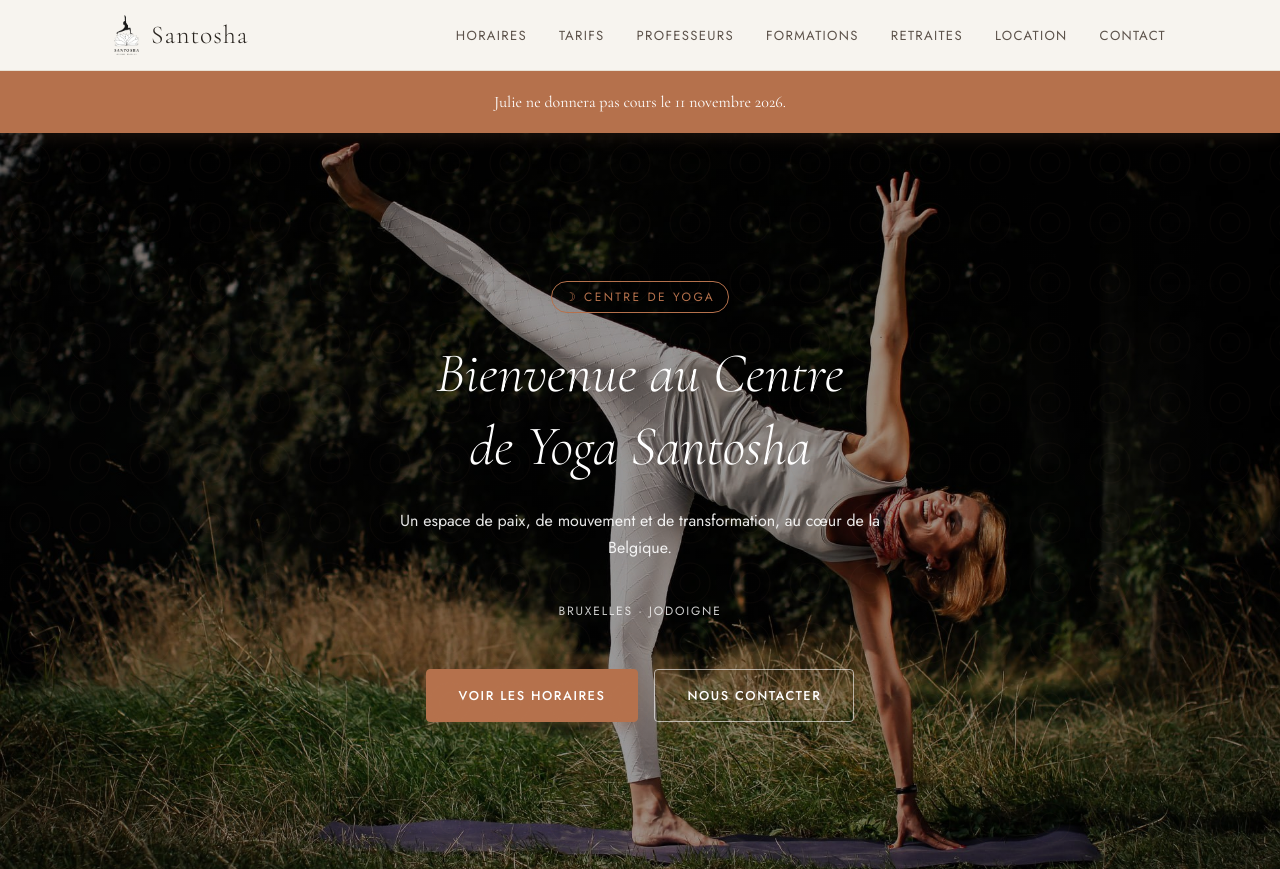
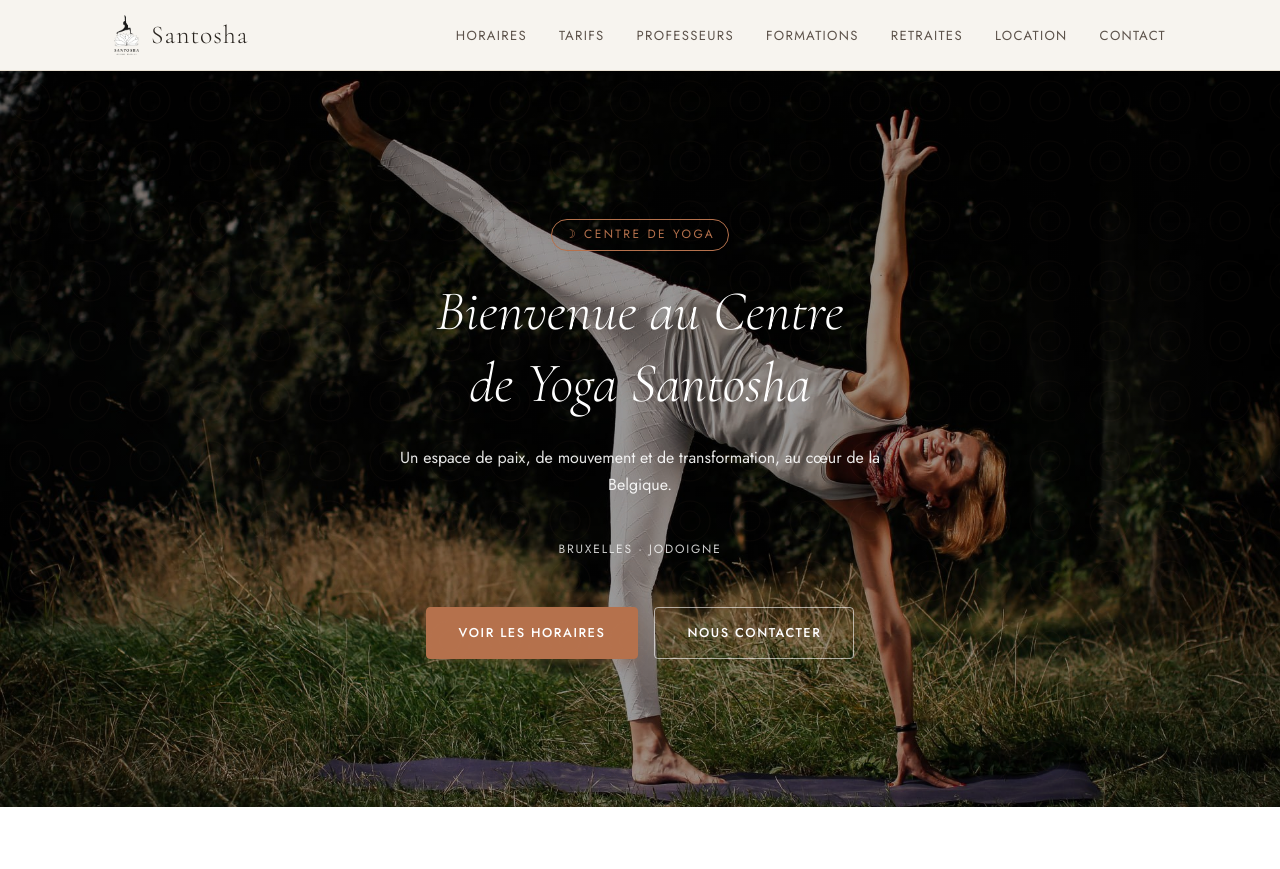
Before and after one commit to etapaz/santosha, a website built with Vite: page index.html in a window 1280 px wide. Shown: the top 869 px of the page. Built offline with nearby package versions, Linux system fonts and the light colour scheme.

Commit message:
Retire uniquement le bandeau absence Julie du 11 novembre

```diff
--- a/index.html
+++ b/index.html
@@ -17,8 +17,6 @@
 
 
 
-    <!-- ANNONCE ABSENCE JULIE -->
-    <div class="alert-banner">Julie ne donnera pas cours le 11 novembre 2026.</div>
 
     <!-- HERO -->
     <section class="hero"
```
